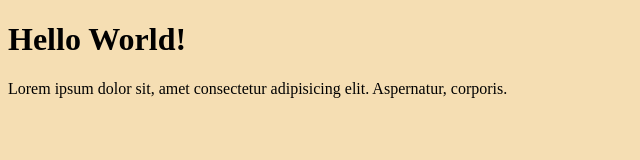
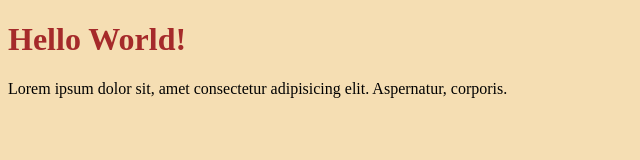
Before and after one commit to Aliibaabaa/gitact2, a plain HTML site: page index.html in a window 1280 px wide. Shown: the whole page, without its empty margins (0-640 px from the left). Drawn offline with Linux system fonts and the light colour scheme.

Commit message:
Change h1 color to brown

```diff
--- a/index.html
+++ b/index.html
@@ -7,7 +7,7 @@
     <title>git acct 2</title>
 </head>
 <body style="background-color:wheat">
-    <h1> Hello World! </h1>
+    <h1 style="color:brown"> Hello World! </h1>
     <p> Lorem ipsum dolor sit, amet consectetur adipisicing elit. Aspernatur, corporis.</p>
 
 </body>
```
